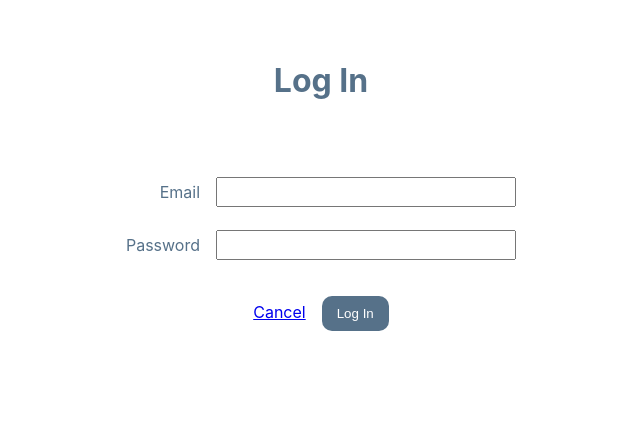
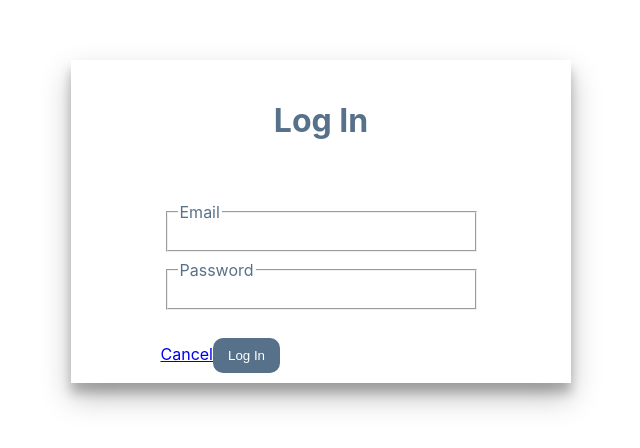
Before and after one commit to CurrentlyBob/bamm-voyage-front-end, a React (Vite) app: page /auth/login in a window 1280 px wide. Shown: the top 448 px of the page, without its empty margins (319-959 px from the left). Built offline with nearby package versions, Linux system fonts and the light colour scheme; no server answers.

Commit message:
adjust log in form

```diff
--- a/src/pages/Login/Login.jsx
+++ b/src/pages/Login/Login.jsx
@@ -48,24 +48,30 @@ const LoginPage = ({ handleAuthEvt }) => {
       <h1>Log In</h1>
       <p className={styles.message}>{message}</p>
       <form autoComplete="off" onSubmit={handleSubmit} className={styles.form}>
-        <label className={styles.label}>
-          Email
+
+          <fieldset>
+          <legend>Email</legend>
           <input
             type="text"
             value={email}
             name="email"
             onChange={handleChange}
+            className={styles.input}
           />
-        </label>
-        <label className={styles.label}>
-          Password
+          </fieldset>
+
+
+          <fieldset>
+          <legend>Password</legend>
           <input
             type="password"
             value={password}
             name="password"
             onChange={handleChange}
+            className={styles.input}
           />
-        </label>
+          </fieldset>
+
         <div>
           <Link to="/">Cancel</Link>
           <button className={styles.button} disabled={isFormInvalid()}>
--- a/src/pages/Login/Login.module.css
+++ b/src/pages/Login/Login.module.css
@@ -1,47 +1,55 @@
-input {
-  margin-left: 16px;
-  padding: 4px 8px;
-  font-size: 16px;
-  width: 300px;
+.container {
+  display: flex;
+  flex-direction: column;
+  justify-content: center;
+  align-items: center;
+  margin: 0 auto;
+  margin-top: 60px;
+  padding-top: 20px;
+  box-shadow: 0 14px 28px rgba(0, 0, 0, 0.25), 0 10px 10px rgba(0, 0, 0, 0.22);
+  width: 500px;
 }
 
-input[type="file"] {
-  padding: 0;
+.title {
+  text-align: center;
+  margin-top: 90px;
+}
+
+.input{
+  margin: 0;
+  margin-left: 7px;
+  border: none;
+  padding: 5px;
+}
+
+.input:focus{
+  outline: none;
 }
 
 .container {
   display: flex;
+  flex-direction: column;
+  justify-content: center;
   align-items: center;
-  flex-direction: column;
+  margin: 0 auto;
+  margin-top: 60px;
+  padding-top: 20px;
+  box-shadow: 0 14px 28px rgba(0, 0, 0, 0.25), 0 10px 10px rgba(0, 0, 0, 0.22);
+  width: 500px;
 }
 
-.message {
-  margin-top: 0;
-  height: 22px;
-  color: #dd1b16;
-  font-size: 18px;
-  font-weight: bold;
+.title {
+  text-align: center;
+  margin-top: 90px;
 }
 
-.form {
-  display: flex;
-  flex-direction: column;
-  align-items: center;
-  margin-bottom: 50px;
+.input{
+  margin: 0;
+  margin-left: 7px;
+  border: none;
+  padding: 5px;
 }
 
-.label {
-  width: 100%;
-  display: flex;
-  justify-content: end;
-  align-items: center;
-  margin-bottom: 8px;
+.input:focus{
+  outline: none;
 }
-
-.button {
-  margin-left: 16px;
-}
-
-.form > label:last-of-type {
-  margin-bottom: 16px;
-}
```
